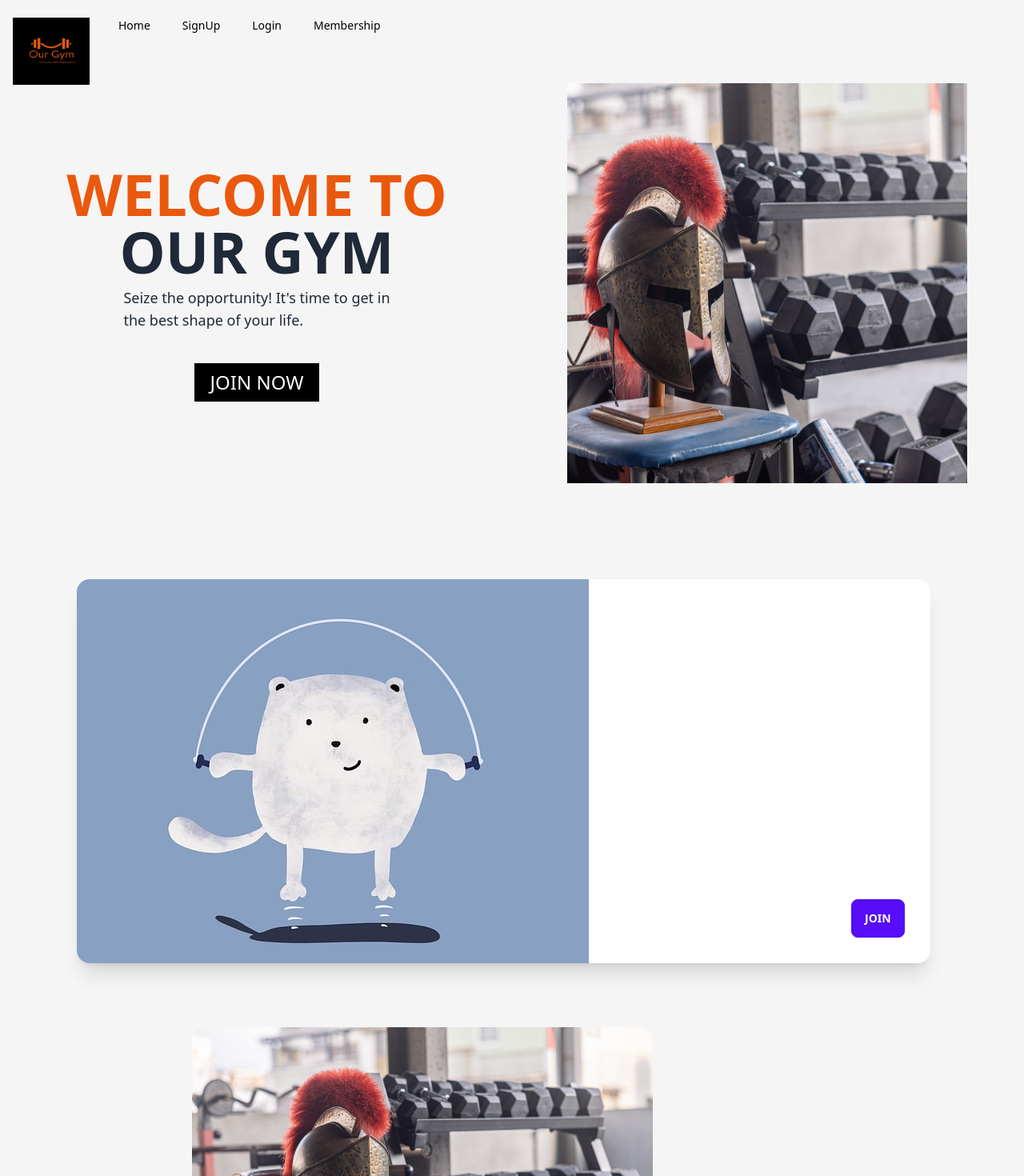
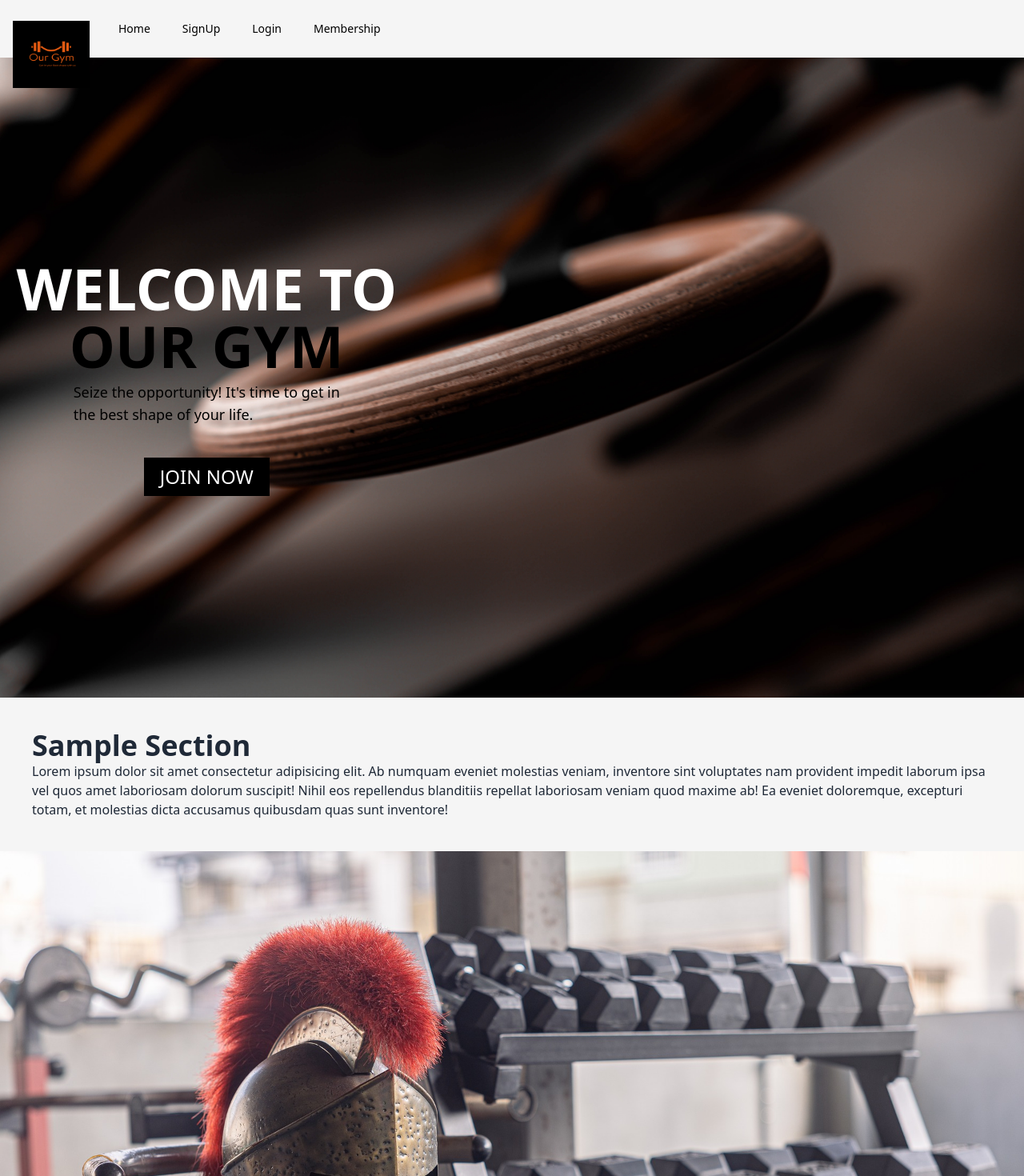
Before and after one commit to Eunesh/Project, a React (Vite) app in the folder vite-project/: page / in a window 1280 px wide. Shown: the top 1470 px of the page at 80% size. Built offline with nearby package versions, Linux system fonts and the light colour scheme.

Commit message:
4th commit

```diff
--- a/vite-project/src/components/Header.jsx
+++ b/vite-project/src/components/Header.jsx
@@ -3,8 +3,8 @@ import { Transition } from "@headlessui/react";
 import { NavLink } from "react-router-dom";
 import logo from '../Photos/logo.png'
 import { UserContext } from '../App'
-import { useEffect } from "react";
-import {initialState} from "../Reducer/useReducer"
+//import { useEffect } from "react";
+//import {initialState} from "../Reducer/useReducer"
 
 
 
@@ -14,6 +14,8 @@ function Header() {
   const ref = useRef();
   const data = window.localStorage.getItem('STATUS_OF_LOGIN');
   const Status = JSON.parse(data)
+
+
   //console.log(Status);
   //console.log(state)
 
@@ -143,8 +145,8 @@ function Header() {
 
   return (
     <div>
-      <nav className="bg-neutral-100">
-        <div className="max-w-7xl mx-auto px-4 sm:px-6 lg:px-8">
+      <nav className= " bg-neutral-100 ">
+        <div className="max-w-7xl mx-auto px-4 sm:px-6 lg:px-8 lg:py-1">
           <div className="flex items-center justify-between h-16">
             <div className="flex items-center">
               <div className="flex-shrink-0">
@@ -165,7 +167,7 @@ function Header() {
               <button
                 onClick={() => setIsOpen(!isOpen)}
                 type="button"
-                className="bg-gray-900 inline-flex items-center justify-center p-2 rounded-md text-gray-400 hover:text-white hover:bg-gray-800 focus:outline-none focus:ring-2 focus:ring-offset-2 focus:ring-offset-gray-800 focus:ring-white"
+                className="bg-gray-900 inline-flex items-center justify-center p-2 rounded-md text-gray-400 hover:text-black hover:bg-gray-800 focus:outline-none focus:ring-2 focus:ring-offset-2 focus:ring-offset-gray-800 focus:ring-white"
                 aria-controls="mobile-menu"
                 aria-expanded="false"
               >
--- a/vite-project/src/pages/Home/Home.jsx
+++ b/vite-project/src/pages/Home/Home.jsx
@@ -2,34 +2,22 @@ import React, {useState} from 'react'
 import Carousel from './Carousel'
 import Card from './Card';
 import Steps from './Steps';
-import img1 from './photo/img1.jpg'
+import Hero from './hero';
 
 export default function Home() {
   return (
-  <main className=' container mx-auto items-start justify-between'>
-   <section className="px-3 py-5 bg-neutral-100 lg:py-10">
-    <div className="grid lg:grid-cols-2 items-center justify-items-center gap-5">
-    <div className="order-2 lg:order-1 flex flex-col justify-center items-center">
-      <p className="text-4xl font-bold md:text-7xl text-orange-600">WELCOME TO</p>
-      <p className="text-4xl font-bold md:text-7xl">OUR GYM</p>
-      <p className="mt-2 text-sm md:text-lg">Seize the opportunity! It's time to get in<br/>the best shape of your life.</p>
-      <button className="text-lg md:text-2xl bg-black text-white py-2 px-5 mt-10 hover:bg-zinc-800">JOIN NOW</button>
-    </div>
-    <div className="order-1 lg:order-2">
-      <img className="h-80 w-80 object-cover lg:w-[500px] lg:h-[500px]" src={img1} alt=""/>
-    </div>
-  </div>
-</section>
+  <main className=' items-start justify-between'>
 
-
-         <Card/>
+       {/* <Card/> */}
+       <Steps/>
+       <Hero/>
         {/* <div className="artboard artboard-horizontal phone-5">
         <Carousel/>
         </div> */}
-      <div className='flex flex-row'>
+      {/* <div className='flex flex-row'>
       <Carousel/>
-      {/* <Steps/> */}
-      </div>
+
+      </div> */}
     </main>
    )
 }
--- a/vite-project/src/pages/Home/Steps.jsx
+++ b/vite-project/src/pages/Home/Steps.jsx
@@ -2,12 +2,33 @@ import React from 'react'
 
 const Steps = () => {
   return (
-  <ul className="steps steps-vertical mt-20 ml-10">
-  <li className="step step-primary">Login</li>
-  <li className="step step-primary">Join</li>
-  <li className="step step-primary">Train</li>
-  <li className="step step-primary">Become Healthy</li>
-  </ul>
+  <>
+  <div className="min-h-screen flex justify-center items-center bg-hero bg-fixed bg-no-repeat bg-cover bg-center">
+    <div className="grid lg:grid-cols-2 items-center justify-items-center gap-72">
+    <div className="order-2 lg:order-1 flex flex-col justify-center items-center">
+      <p className="text-4xl font-bold md:text-7xl text-white">WELCOME TO</p>
+      <p className="text-4xl font-bold md:text-7xl text-black">OUR GYM</p>
+      <p className="mt-2 text-sm md:text-lg text-black">Seize the opportunity! It's time to get in<br/>the best shape of your life.</p>
+      <button className="text-lg md:text-2xl bg-black text-white py-2 px-5 mt-10 hover:bg-zinc-800">JOIN NOW</button>
+    </div>
+    {/* <div className="order-1 lg:order-2">
+      <img className="h-80 w-80 object-cover lg:w-[500px] lg:h-[500px]" src={img1} alt=""/>
+    </div> */}
+  </div>
+
+    {/* <h1 className="text-4xl font-bold md:text-7xl text-orange-600 ">WELCOME TO </h1>
+    <h2 className="text-4xl font-bold md:text-7xl text-white">OUR GYM</h2> */}
+  </div>
+
+  <div className="p-10">
+    <h2 className="font-bold text-4xl">Sample Section</h2>
+    <p>Lorem ipsum dolor sit amet consectetur adipisicing elit. Ab numquam eveniet molestias veniam, inventore sint voluptates nam provident impedit laborum ipsa vel quos amet laboriosam dolorum suscipit! Nihil eos repellendus blanditiis repellat laboriosam veniam quod maxime ab! Ea eveniet doloremque, excepturi totam, et molestias dicta accusamus quibusdam quas sunt inventore!</p>
+  </div>
+
+  <div className="bg-hero1 min-h-screen bg-center bg-no-repeat bg-cover bg-fixed"></div>
+
+  <div className="bg-sea3 min-h-screen bg-fixed bg-no-repeat bg-cover"></div>
+  </>
   )
 }
 
--- /dev/null
+++ b/vite-project/src/pages/Home/hero.jsx
@@ -0,0 +1,22 @@
+import React from 'react'
+import img1 from './photo/img1.jpg'
+
+const Hero = () => {
+  return (
+    <section className="px-3 py-5 bg-neutral-100 lg:py-10">
+    <div className="grid lg:grid-cols-2 items-center justify-items-center gap-5">
+    <div className="order-2 lg:order-1 flex flex-col justify-center items-center">
+      <p className="text-4xl font-bold md:text-7xl text-orange-600">WELCOME TO</p>
+      <p className="text-4xl font-bold md:text-7xl">OUR GYM</p>
+      <p className="mt-2 text-sm md:text-lg">Seize the opportunity! It's time to get in<br/>the best shape of your life.</p>
+      <button className="text-lg md:text-2xl bg-black text-white py-2 px-5 mt-10 hover:bg-zinc-800">JOIN NOW</button>
+    </div>
+    <div className="order-1 lg:order-2">
+      <img className="h-80 w-80 object-cover lg:w-[500px] lg:h-[500px]" src={img1} alt=""/>
+    </div>
+  </div>
+  </section>
+  )
+}
+
+export default Hero
--- a/vite-project/tailwind.config.cjs
+++ b/vite-project/tailwind.config.cjs
@@ -6,6 +6,16 @@ module.exports = {
   ],
   theme: {
     extend: {
+      backgroundImage: {
+        'hero': "url('./Photos/img3.jpg')",
+        'hero1': "url('./Photos/img1.jpg')",
+      },
+
+      // backgroundImage: {
+      //   'sea1': 'url("https://images.unsplash.com/photo-1615529328331-f8917597711f?ixlib=rb-4.0.3&ixid=MnwxMjA3fDB8MHxwaG90by1wYWdlfHx8fGVufDB8fHx8&auto=format&fit=crop&w=1170&q=80")',
+      //   'sea2': 'url("https://images.unsplash.com/photo-1524704654690-b56c05c78a00?ixlib=rb-4.0.3&ixid=MnwxMjA3fDB8MHxwaG90by1wYWdlfHx8fGVufDB8fHx8&auto=format&fit=crop&w=1169&q=80")',
+      //   'sea3': 'url("https://images.unsplash.com/photo-1503177847378-d2048487fa46?ixlib=rb-4.0.3&ixid=MnwxMjA3fDB8MHxwaG90by1wYWdlfHx8fGVufDB8fHx8&auto=format&fit=crop&w=1074&q=80")'
+      // }
     },
   },
   plugins: [require("daisyui")],
```
Also changed, not shown: vite-project/src/Photos/img2.jpg (added), vite-project/src/Photos/img3.jpg (added).
